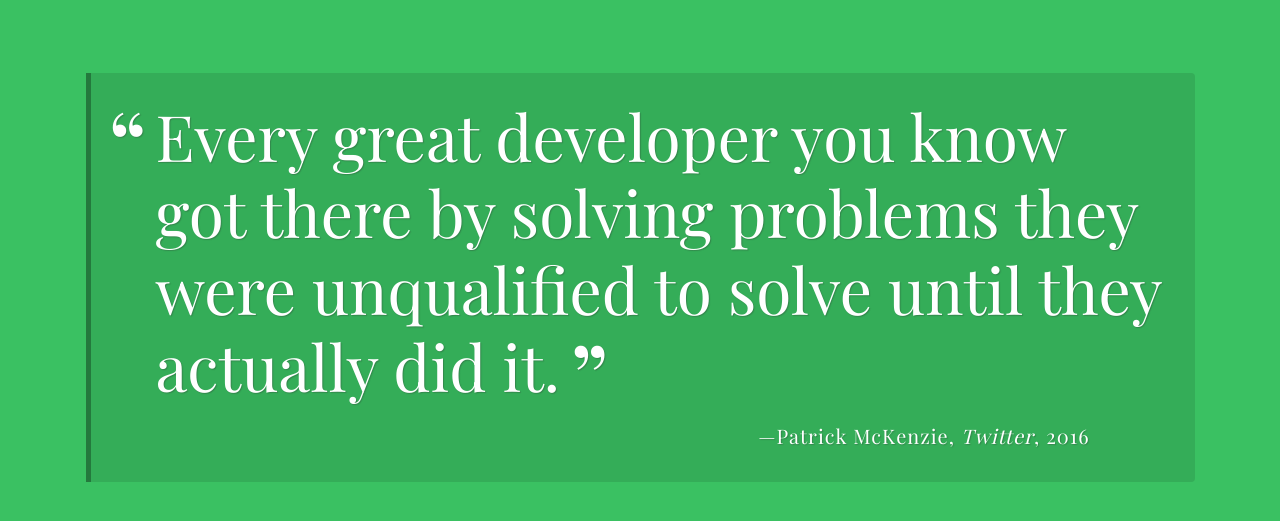
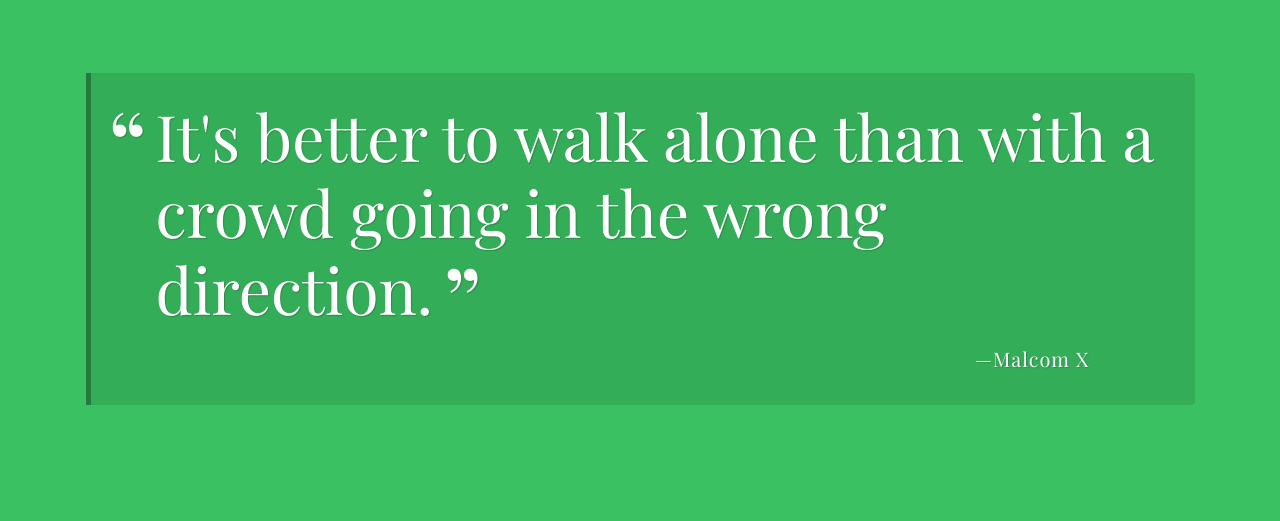
Before and after one commit to zbansfield/RandomQuoteGenerator, a plain HTML site: page index.html in a window 1280 px wide. Both pictures are taken after a click on the button "Show another quote". Shown: the part 147-668 px from the top of the page. Drawn offline with nearby package versions, Linux system fonts and the light colour scheme; a web font is replaced by a local one.

Commit message:
final draft submission

```diff
--- a/index.html
+++ b/index.html
@@ -16,8 +16,8 @@
 
     <div class="container">
       <div id="quote-box" class="quote-box">
-        <p class="quote">Every great developer you know got there by solving problems they were unqualified to solve until they actually did it.</p>
-        <p class="source">Patrick McKenzie<span class="citation">Twitter</span><span class="year">2016</span></p>
+        <!-- <p class="quote">Every great developer you know got there by solving problems they were unqualified to solve until they actually did it.</p>
+        <p class="source">Patrick McKenzie<span class="citation">Twitter</span><span class="year">2016</span></p> -->
       </div>
     </div>
 
--- a/js/script.js
+++ b/js/script.js
@@ -10,19 +10,63 @@ project 1 - A Random Quote Generator
 /***
  * `quotes` array
 ***/
-
+const quotes = [
+  {
+    quote: 'The good deed and the bad deed are not the same. Return evil with good.',
+    source: 'Surah Fussilat, [41:34]'
+  },
+  {
+    quote: "I do not live in the prison of other people's opinion.",
+    source: 'Dr. Umar Abdullah Johnson',
+    year: '2016'
+  },
+  {
+    quote: "It's better to walk alone than with a crowd going in the wrong direction.",
+    source: 'Malcom X'
+  },
+  {
+    quote: "Racism is not getting worse, it's getting filmed.",
+    source: 'Will Smith',
+    citation: 'The Late Show with Stephen Colbert',
+    year: 2016
+  },
+  {
+    quote: "If now isn't a good time for the truth, I don't see when we'll get to it.",
+    source: "Nikki Giovanni"
+  },
+  {
+    quote: 'It is not the eyes are blind, but the hearts.',
+    source: 'Surah Al-Haj, [22:46]'
+  },
+];
 
 
 /***
  * `getRandomQuote` function
 ***/
-
-
+function getRandomQuote(arr) {
+  const randomNum = Math.floor(Math.random() * arr.length);
+  return arr[randomNum];
+}
 
 /***
  * `printQuote` function
 ***/
-
+function printQuote() {
+  const quote = getRandomQuote(quotes);
+  let html = `
+  <p class="quote">${quote.quote}</p>
+  <p class="source">${quote.source}
+    `;
+  if ( quote.citation ) {
+    html += `<span class="citation">${quote.citation}</span>`;
+  }
+  if ( quote.year ) {
+    html += `<span class="year">${quote.year}</span>`;
+  }
+  html += `</p>`
+  document.getElementById('quote-box').innerHTML = html;
+}
 
 
 /***
```
